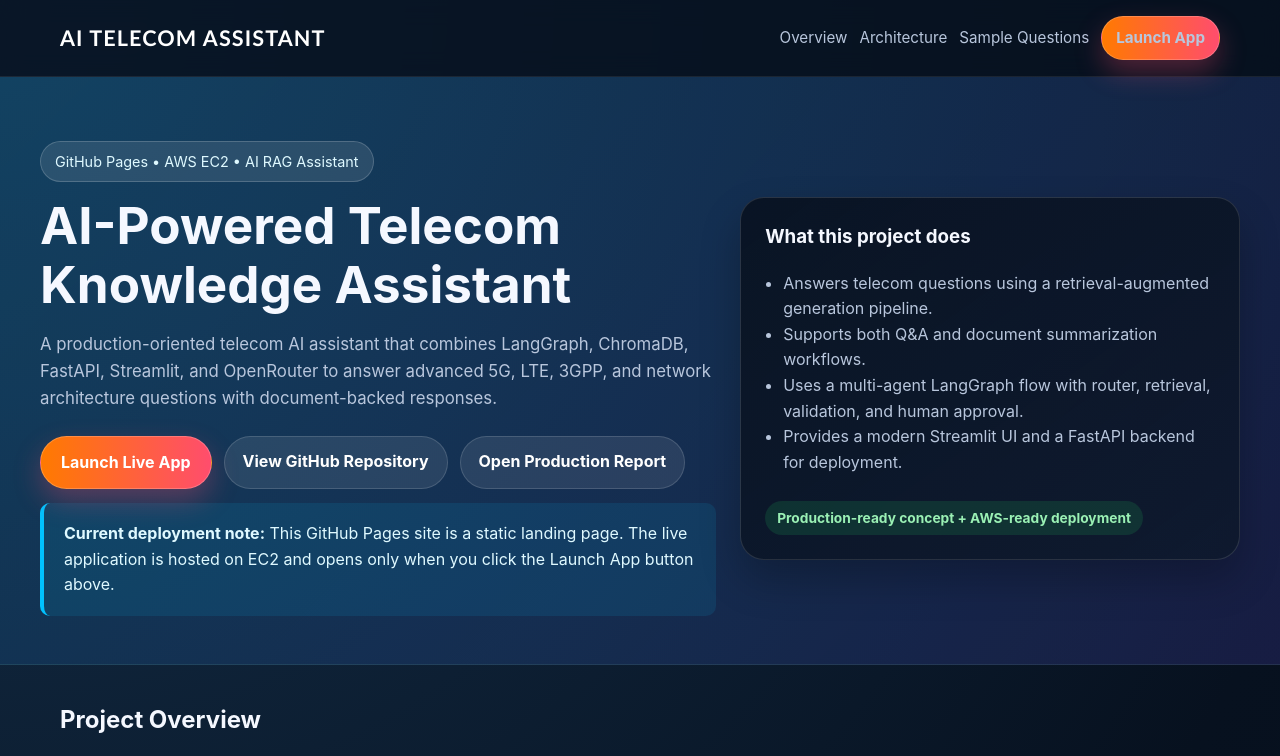
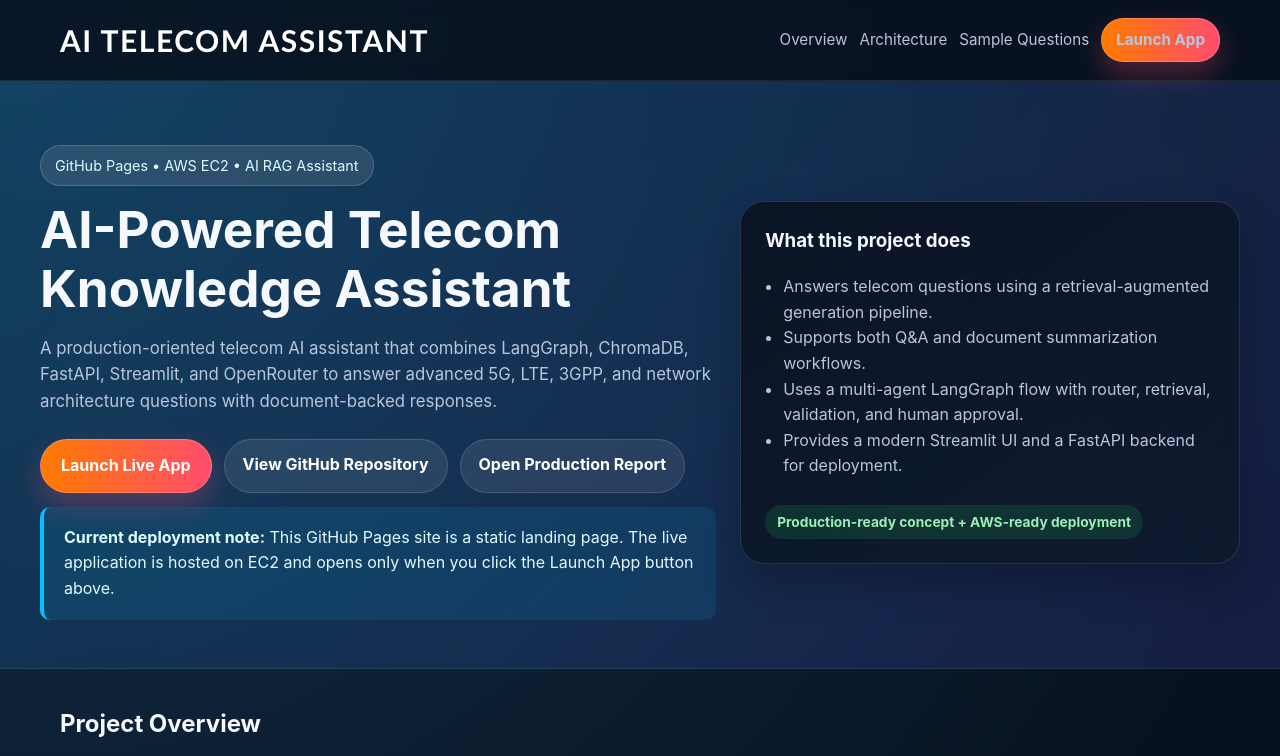
Before and after one commit to blackeye735/AI-Telecom-Assistant, a plain HTML site: page index.html in a window 1280 px wide. Shown: the top 756 px of the page. Drawn offline with Linux system fonts and the light colour scheme.

Commit message:
modifying brand size in index.html

```diff
--- a/index.html
+++ b/index.html
@@ -277,7 +277,7 @@
 <body>
   <nav class="navbar">
     <div class="container">
-      <div class="brand">AI Telecom Assistant</div>
+      <div class="brand" style="font-size: 30px;">AI Telecom Assistant</div>
       <div class="nav-links">
         <a href="#overview">Overview</a>
         <a href="#architecture">Architecture</a>
```
